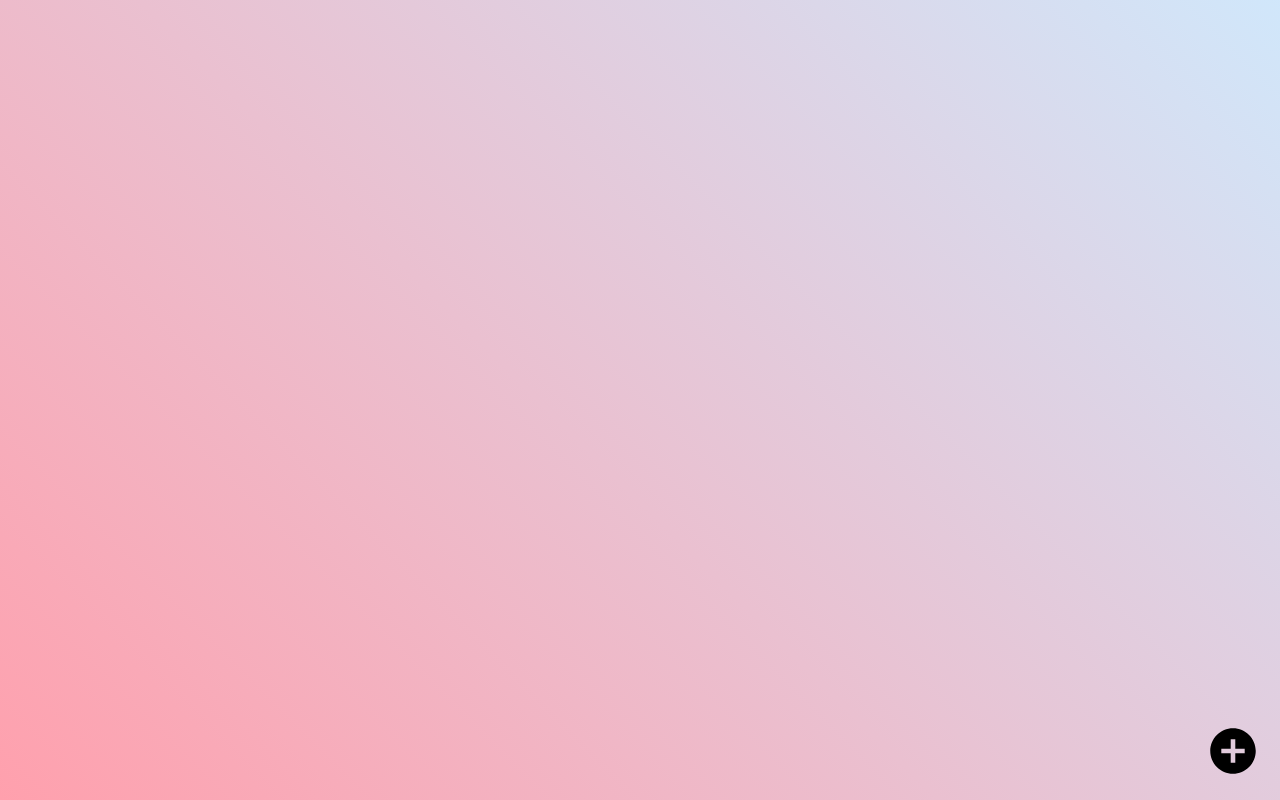
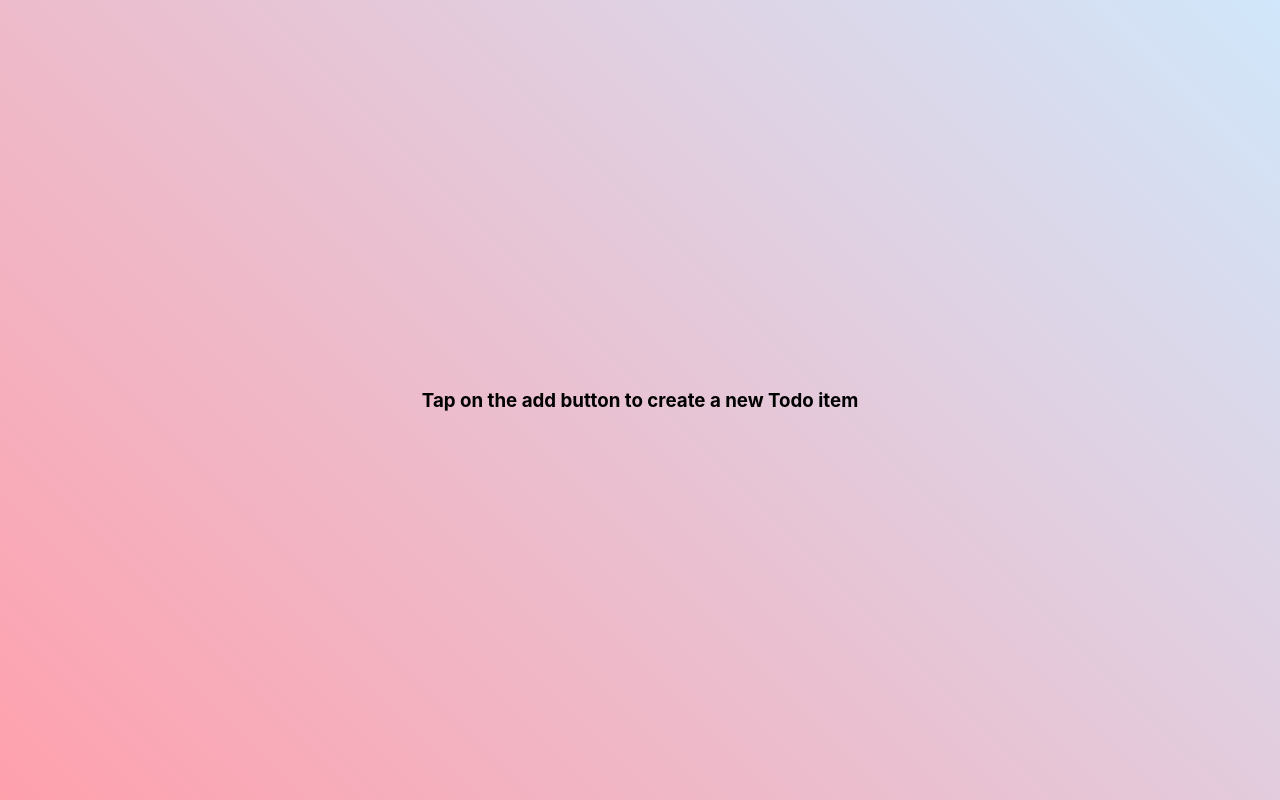
Before and after one commit to srinivasreddysagi/todo, a React (Create React App) app: page / in a window 1280 px wide. Built offline with nearby package versions, Linux system fonts and the light colour scheme; the HTML template or start-up script is replaced by a standard one.

Commit message:
Bug fix - Update the dB in some special cases

```diff
--- a/src/App.js
+++ b/src/App.js
@@ -23,16 +23,12 @@ function App() {
     }, []);
 
     function delItem(id) {
-        const items = dB.filter((item, i) => {
-            if(i !== id) {
-                return item;
-            }
-        });
+        const items = dB.filter((item, i) => i !== id);
         setDb(items);
-        if(dB.length > 0) {
+        if (items.length === 0) {
+            localStorage.setItem("dB", JSON.stringify([]));
+        } else {
             localStorage.setItem("dB", JSON.stringify(dB));
-        } else {
-            localStorage.setItem("dB", JSON.stringify([]));
         }
     }
 
@@ -54,6 +50,18 @@ function App() {
         setMessage("");
         setEditor(false);
         localStorage.setItem("dB", JSON.stringify(dB));
+    }
+
+    if (dB.length === 0) {
+        return (
+            <div className="empty">
+                <h3 className="empty-note">
+                    {dB.length === 0
+                        ? "Tap on the add button to create a new Todo item"
+                        : null}
+                </h3>
+            </div>
+        );
     }
 
     return (
--- a/src/index.css
+++ b/src/index.css
@@ -37,6 +37,7 @@ body {
         "Helvetica Neue", sans-serif;
     -webkit-font-smoothing: antialiased;
     -moz-osx-font-smoothing: grayscale;
+    display: flex;
 }
 
 code {
@@ -52,6 +53,16 @@ code {
     flex-direction: column;
     align-items: center;
     gap: 1rem;
+}
+
+.empty {
+    padding: 2rem;
+    width: 100vw;
+    height: 100vh;
+    display: flex;
+    align-items: center;
+    justify-content: center;
+    text-align: center;
 }
 
 .note {
```
Also changed, not shown: src/Data.js (deleted, +0 -28 lines).
